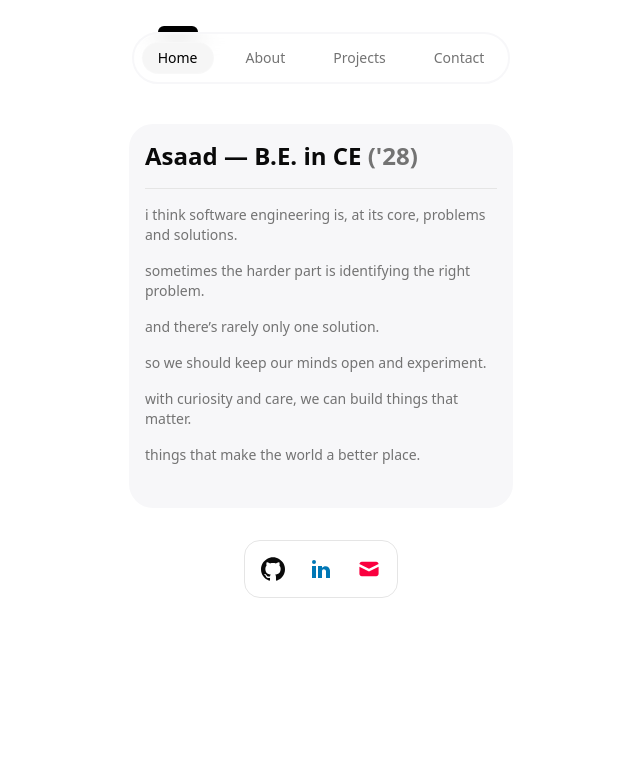
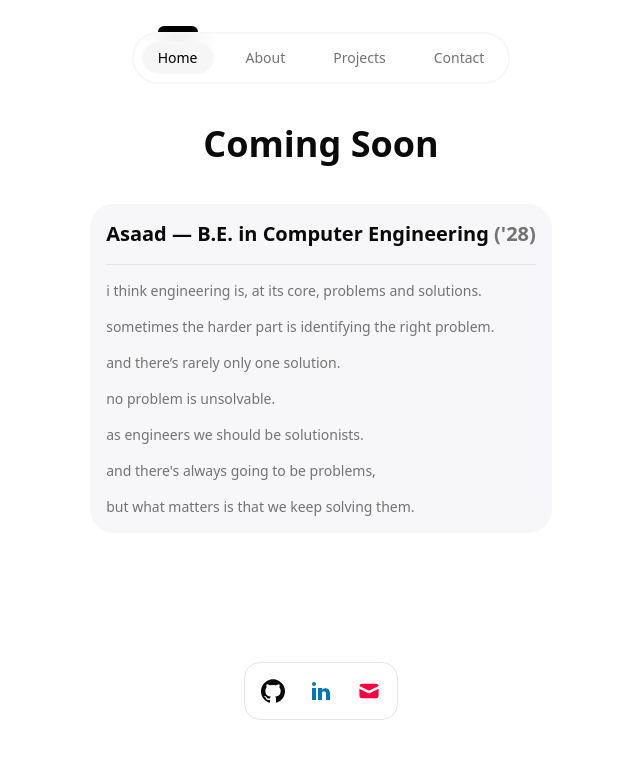
Before and after one commit to asaadbahmed/asaadbahmed.github.io, a React (Vite) app: page / in a window 1280 px wide. Shown: the top 758 px of the page, without its empty margins (319-959 px from the left). Built offline with nearby package versions, Linux system fonts and the light colour scheme.

Commit message:
updated summary card & layout & dock position

```diff
--- a/src/App.tsx
+++ b/src/App.tsx
@@ -13,35 +13,40 @@ import { Navbar } from "@/components/navigation-bar";
 // );
 
 const SummaryCard = () => (
-  <div className="w-full max-w-sm aspect-square bg-[rgb(247,247,249)] rounded-3xl p-4 flex flex-col gap-4">
-    <div className="text-left text-2xl font-semibold">
-      Asaad — B.E. in CE{" "}
+  <div className="bg-[rgb(247,247,249)] rounded-3xl p-4 flex flex-col gap-4">
+    <div className="text-left text-xl font-semibold">
+      Asaad — B.E. in Computer Engineering{" "}
       <span className="font-semibold text-muted-foreground">('28)</span>
     </div>
     <Separator />
     <div className="flex flex-col text-left justify-between text-sm text-muted-foreground font-medium space-y-4">
-      <div>
-        i think software engineering is, at its core, problems and solutions.
-      </div>
+      <div>i think engineering is, at its core, problems and solutions.</div>
       <div>sometimes the harder part is identifying the right problem.</div>
       <div>and there’s rarely only one solution.</div>
-      <div>so we should keep our minds open and experiment.</div>
+      <div>no problem is unsolvable.</div>
+      <div>as engineers we should be solutionists.</div>
+      <div>and there's always going to be problems,</div>
+      <div>but what matters is that we keep solving them.</div>
+      {/* <div>so we should keep our minds open and experiment.</div>
       <div>with curiosity and care, we can build things that matter.</div>
-      <div>things that make the world a better place.</div>
+      <div>things that make the world a better place.</div> */}
     </div>
   </div>
 );
 
 function App() {
   return (
-    <div className="flex flex-col items-center pl-20 pr-20">
+    <div className="flex flex-col items-center pl-10 pr-10">
       <div className="pb-10">
         <Navbar />
       </div>
-      <div className="flex flex-row flex-1">
+      <div className="flex flex-col gap-10">
+        <div className="text-4xl font-semibold">Coming Soon</div>
         <SummaryCard />
       </div>
-      <SocialsDock />
+      <div className="fixed bottom-0 left-0 right-0 pb-20">
+        <SocialsDock />
+      </div>
     </div>
   );
 }
```
